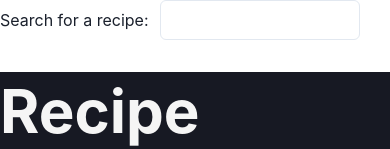
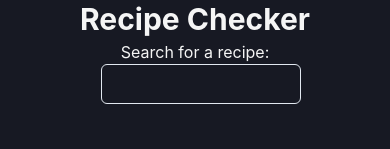
Before and after one commit to XML3/React-Recipes-, a React (Vite) app: page / in a window 390 px wide. Shown: the top 149 px of the page. Built offline with nearby package versions, Linux system fonts and the light colour scheme.

Commit message:
Modified the styling to responsive and placed in Box

```diff
--- a/src/App.jsx
+++ b/src/App.jsx
@@ -3,25 +3,31 @@ import { RecipeSearch } from "./components/RecipeSearch";
 import { data } from "./utils/data";
 import { useState } from "react";
 import { RecipePage } from "./components/RecipePage";
+import { Box, Center, Heading } from "@chakra-ui/react";
 
 export const App = () => {
   // Your state code here
   const [selectedItem, setSelectedItem] = useState();
-
   //new state for filtered recipes
   const [filteredRecipes, setFilteredRecipes] = useState(data.hits);
+
   // handle filter recipe from RecipeSearch
   const handleFilteredRecipes = (recipes) => {
     setFilteredRecipes(recipes);
   };
   return (
-    <>
+    <Box>
+      <Center h="100hv" flexDir="column" bgColor="gray.900" color="whitesmoke">
+        <Heading as="h1" fontSize={["3xl", "4xl", "6xl"]}>
+          Recipe Checker
+        </Heading>
+
         {selectedItem ? (
           <RecipePage item={selectedItem} clickFn={setSelectedItem} />
         ) : (
           <>
             <RecipeSearch
-            data={data}
+              items={filteredRecipes}
               clickFn={setSelectedItem}
               handleFilteredRecipes={handleFilteredRecipes}
             />
@@ -32,6 +38,7 @@ export const App = () => {
             />
           </>
         )}
-    </>
+      </Center>
+    </Box>
   );
 };
```
Lines whose indentation alone changed are shown as unchanged.
